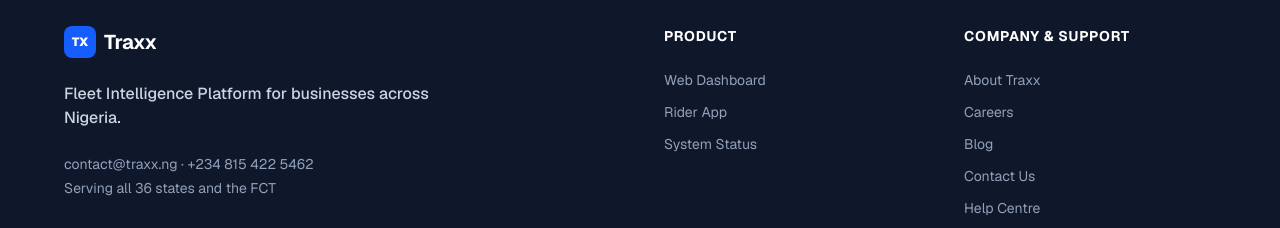
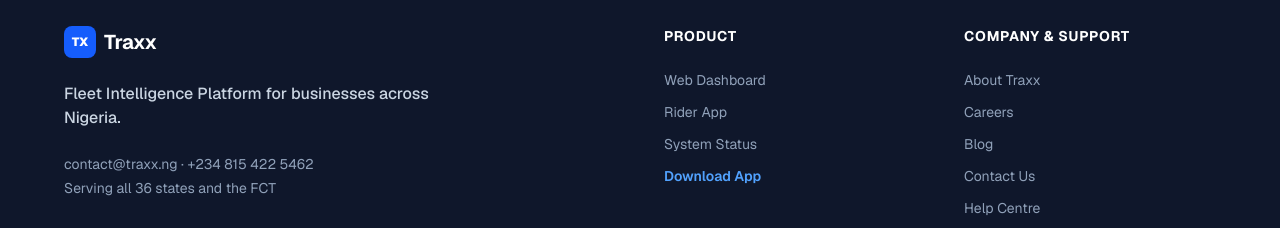
Before and after one commit to abrahamisaiah129/THRAXX, a Next.js app in the folder traxx-web/: page / in a window 1280 px wide. Shown: the part 7828-8056 px from the top of the page. Built offline with nearby package versions, Linux system fonts and the light colour scheme.

Commit message:
feat: add download app link to footer

```diff
--- a/traxx-web/src/components/landing/FooterSection.tsx
+++ b/traxx-web/src/components/landing/FooterSection.tsx
@@ -36,16 +36,26 @@
               Product
             </h4>
             <ul className="space-y-3 text-sm">
-              {["Web Dashboard", "Rider App", "System Status"].map((link) => (
-                <li key={link}>
-                  <Link
-                    href="#"
-                    className="hover:text-white transition-colors"
-                  >
-                    {link}
-                  </Link>
-                </li>
-              ))}
+              <li>
+                <Link href="#" className="hover:text-white transition-colors">
+                  Web Dashboard
+                </Link>
+              </li>
+              <li>
+                <Link href="#" className="hover:text-white transition-colors">
+                  Rider App
+                </Link>
+              </li>
+              <li>
+                <Link href="#" className="hover:text-white transition-colors">
+                  System Status
+                </Link>
+              </li>
+              <li>
+                <Link href="#start-trial" className="hover:text-white transition-colors text-blue-400 font-semibold">
+                  Download App
+                </Link>
+              </li>
             </ul>
           </div>
 
```
